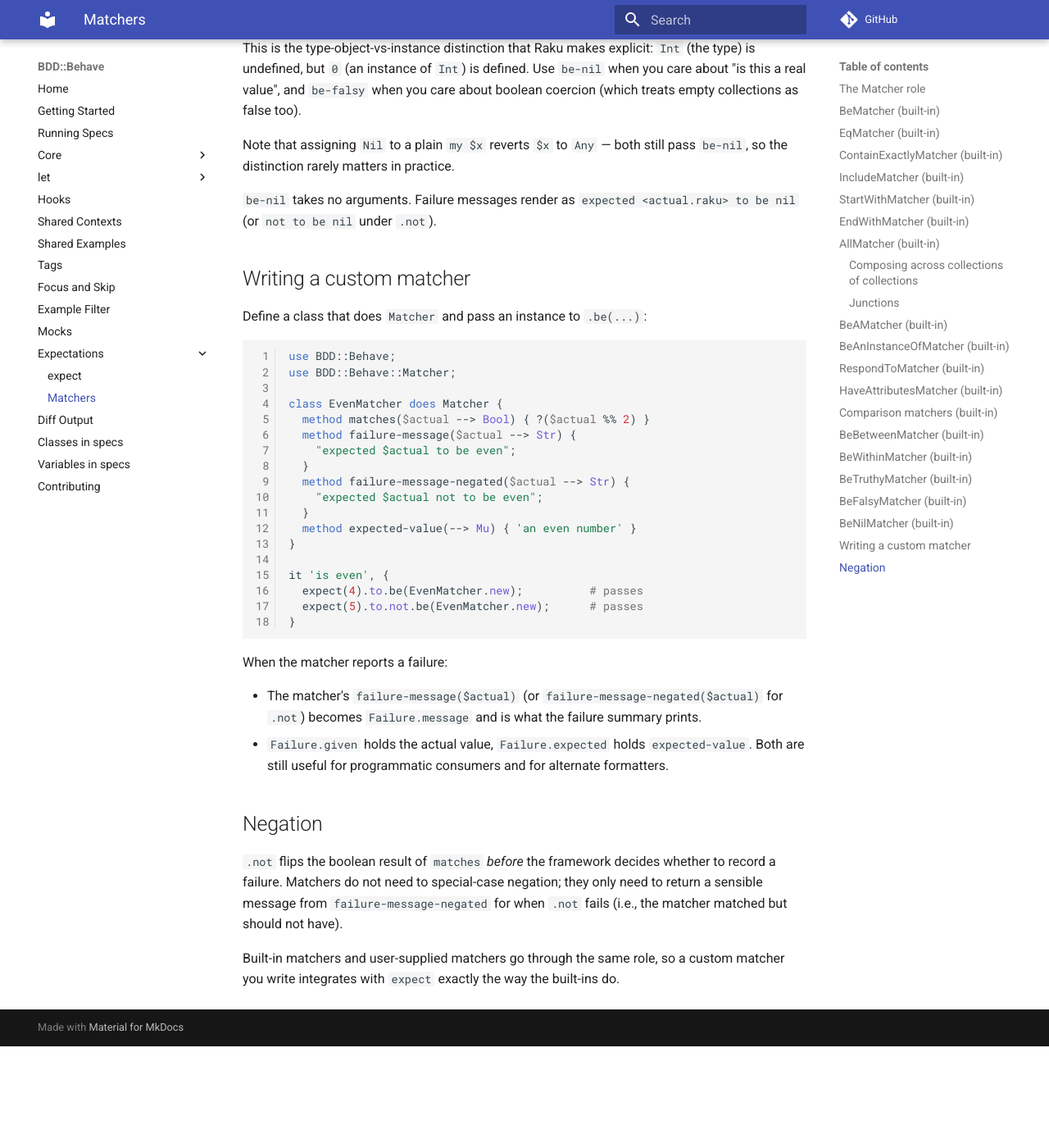
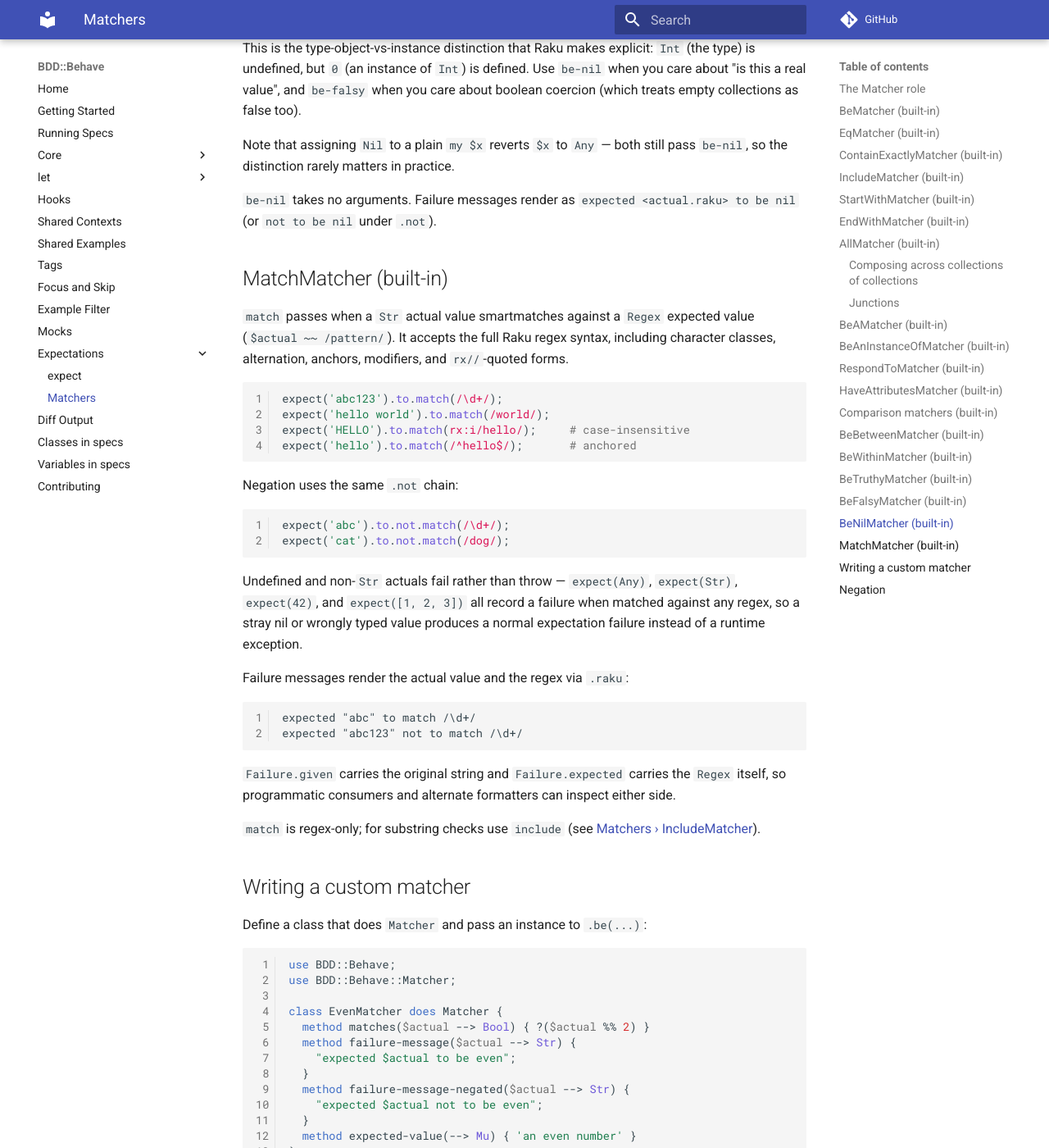
Before and after one commit to gdonald/BDD-Behave, an MkDocs documentation site: the page built from docs-src/docs/expectations/matchers.md, in a window 1280 px wide and 1400 px high, scrolled down 13531 px. Shown: the whole window at 82% size. Built offline with MkDocs 1.6.1 and Material for MkDocs 9.7.7, drawn with Linux system fonts in a browser that asks for light colours; comment, search, counter and statistics services are not loaded; before the commit the page ends 14807 px from its top, so only the background shows below that.

Commit message:
Add match matcher

````diff
--- a/docs-src/docs/expectations/matchers.md
+++ b/docs-src/docs/expectations/matchers.md
@@ -694,6 +694,47 @@ practice.
 `be-nil` takes no arguments. Failure messages render as
 `expected <actual.raku> to be nil` (or `not to be nil` under `.not`).
 
+## MatchMatcher (built-in)
+
+`match` passes when a `Str` actual value smartmatches against a `Regex`
+expected value (`$actual ~~ /pattern/`). It accepts the full Raku regex
+syntax, including character classes, alternation, anchors, modifiers,
+and `rx//`-quoted forms.
+
+```raku
+expect('abc123').to.match(/\d+/);
+expect('hello world').to.match(/world/);
+expect('HELLO').to.match(rx:i/hello/);     # case-insensitive
+expect('hello').to.match(/^hello$/);       # anchored
+```
+
+Negation uses the same `.not` chain:
+
+```raku
+expect('abc').to.not.match(/\d+/);
+expect('cat').to.not.match(/dog/);
+```
+
+Undefined and non-`Str` actuals fail rather than throw — `expect(Any)`,
+`expect(Str)`, `expect(42)`, and `expect([1, 2, 3])` all record a
+failure when matched against any regex, so a stray nil or wrongly typed
+value produces a normal expectation failure instead of a runtime
+exception.
+
+Failure messages render the actual value and the regex via `.raku`:
+
+```
+expected "abc" to match /\d+/
+expected "abc123" not to match /\d+/
+```
+
+`Failure.given` carries the original string and `Failure.expected`
+carries the `Regex` itself, so programmatic consumers and alternate
+formatters can inspect either side.
+
+`match` is regex-only; for substring checks use `include` (see
+[Matchers › IncludeMatcher](matchers.md#includematcher-built-in)).
+
 ## Writing a custom matcher
 
 Define a class that does `Matcher` and pass an instance to `.be(...)`:
````
Also changed, not shown: docs-src/docs/expectations/expect.md (+3 -0 lines), 4 other files.
